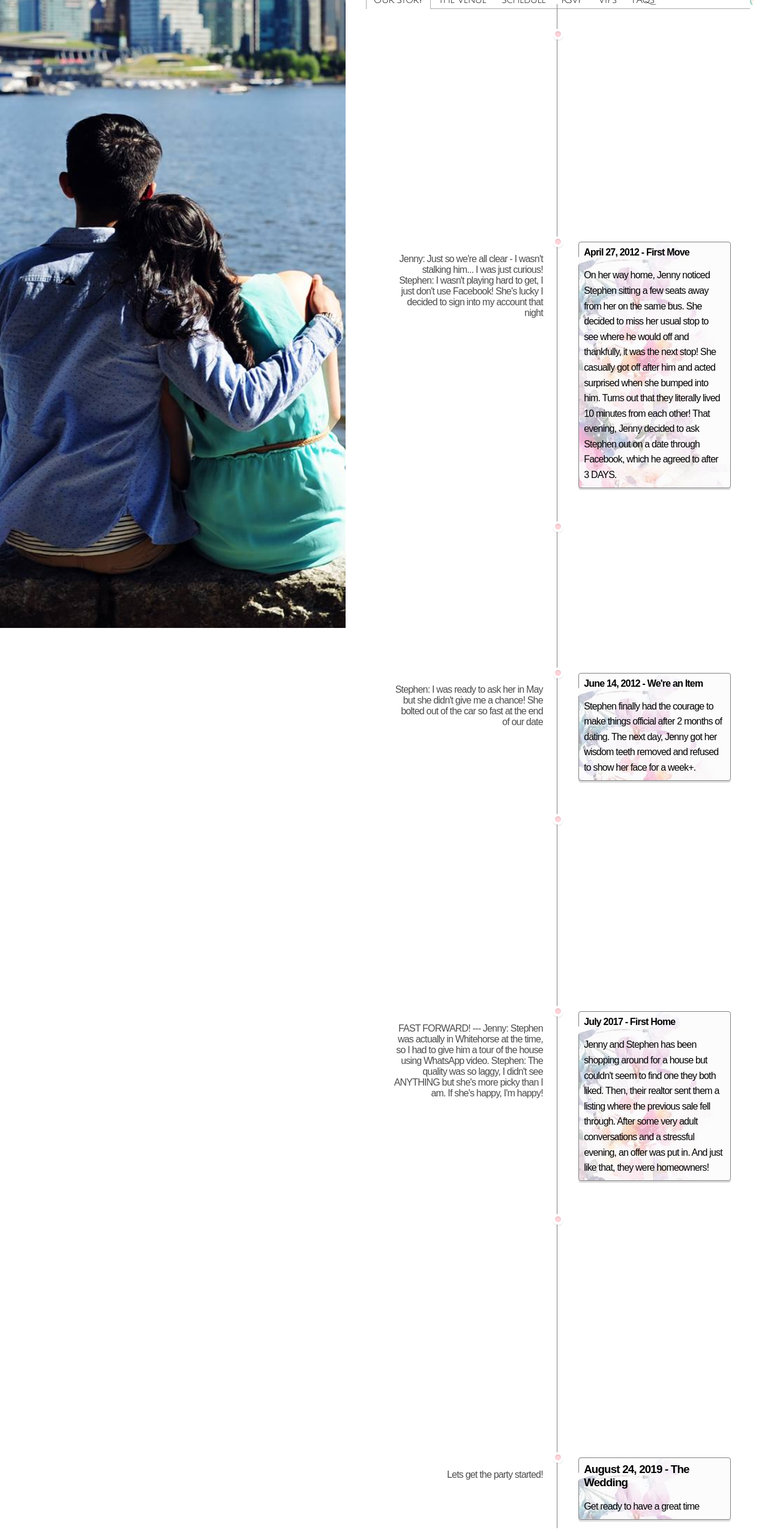
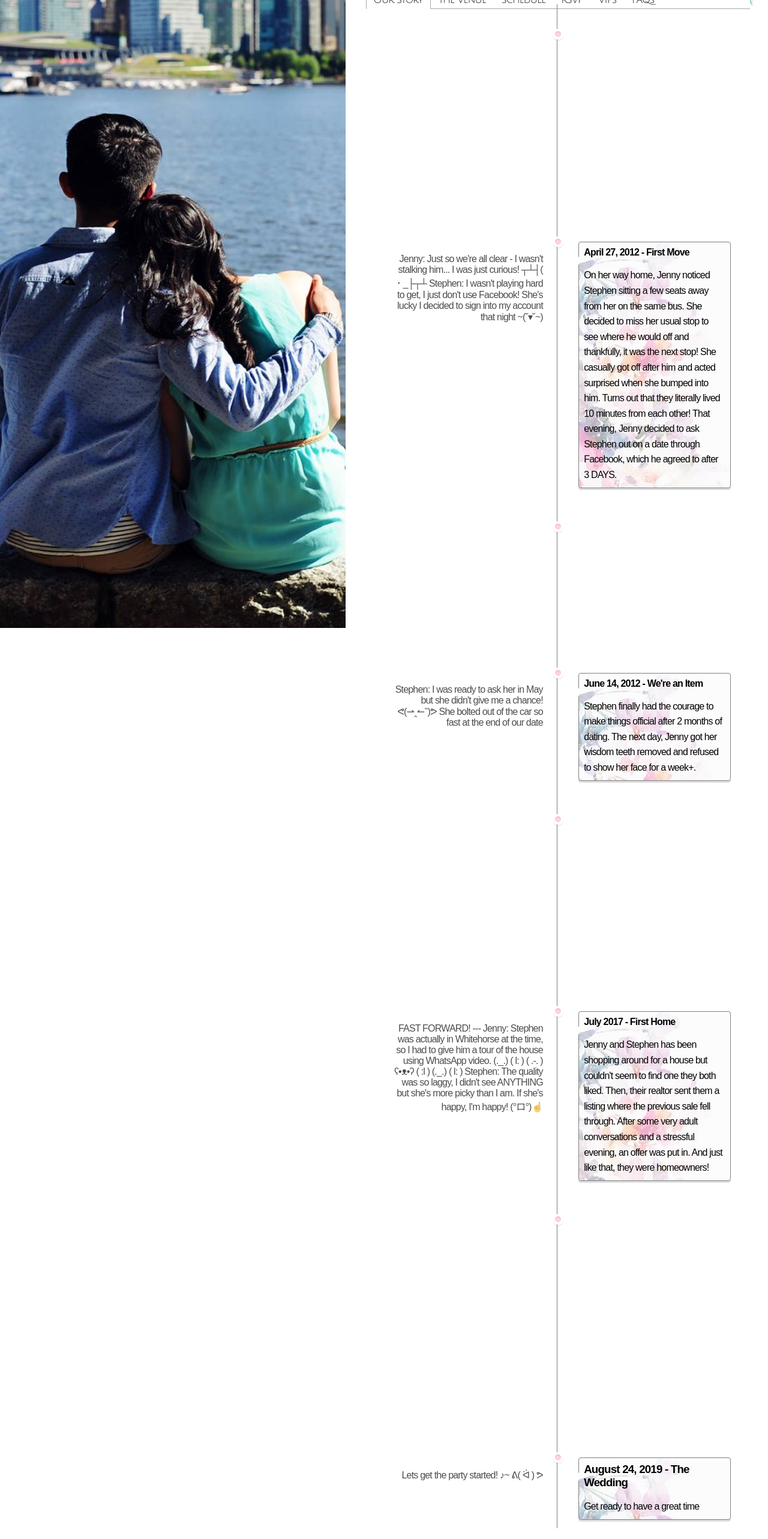
Before and after one commit to jennypoon/react_wed, a React (Create React App) app in the folder client/: page / in a window 1280 px wide. Shown: the part 153-2719 px from the top of the page at 60% size. Built offline with nearby package versions, Linux system fonts and the light colour scheme; a web font is replaced by a local one.

Commit message:
added emoji and text faces

```diff
--- a/client/src/components/OurStory.jsx
+++ b/client/src/components/OurStory.jsx
@@ -8,7 +8,7 @@ function OurStory() {
       <VerticalTimeline>
         <VerticalTimelineElement
           className="vertical-timeline-element--work"
-          date="Jenny: I think we bonded over the fact we were both from Surrey...like what are the chances?!"
+          date="Jenny: I think we bonded over the fact we were both from Surrey...like what are the chances?! (｡◕‿◕｡)"
           style={{ backgroundImage: `url(require("../images/background.jpg")}` } }
         >
           <h4 className="vertical-timeline-element-subtitle">April 15, 2012 - First Encounter </h4>
@@ -18,7 +18,7 @@ function OurStory() {
         </VerticalTimelineElement>
         <VerticalTimelineElement
           className="vertical-timeline-element--work"
-          date="Jenny: Just so we're all clear - I wasn't stalking him... I was just curious! Stephen: I wasn't playing hard to get, I just don't use Facebook! She's lucky I decided to sign into my account that night"
+          date="Jenny: Just so we're all clear - I wasn't stalking him... I was just curious! ┬┴┤( ･ _├┬┴ Stephen: I wasn't playing hard to get, I just don't use Facebook! She's lucky I decided to sign into my account that night ~(˘▾˘~)"
         >
           <h4 className="vertical-timeline-element-subtitle">April 27, 2012 - First Move</h4>
           <p>
@@ -27,7 +27,7 @@ function OurStory() {
         </VerticalTimelineElement>
         <VerticalTimelineElement
           className="vertical-timeline-element--work"
-          date="Jenny: FYI - In addition to Surrey having the best Viet restaurants in the Lower Mainland, come to Main Choice Resturant for AWESOME CHINESE FOOD! (Main Choice Restaurant is Stephen's family restaurant, I was not paid to say this ¯\_(ツ)_/¯)"
+          date="Jenny: FYI - In addition to Surrey having the best Viet restaurants in the Lower Mainland, ლ(´ڡ`ლ) come to Main Choice Resturant for AWESOME CHINESE FOOD! (Main Choice Restaurant is Stephen's family restaurant, I was not paid to say this (ღ˘⌣˘ღ))"
         >
           <h4 className="vertical-timeline-element-subtitle">May 2, 2012 - First Date</h4>
           <p>
@@ -36,7 +36,7 @@ function OurStory() {
         </VerticalTimelineElement>
         <VerticalTimelineElement
           className="vertical-timeline-element--work"
-          date="Stephen: I was ready to ask her in May but she didn't give me a chance! She bolted out of the car so fast at the end of our date"
+          date="Stephen: I was ready to ask her in May but she didn't give me a chance! ᕙ(⇀‸↼‶)ᕗ She bolted out of the car so fast at the end of our date"
         >
           <h4 className="vertical-timeline-element-subtitle">June 14, 2012 - We're an Item</h4>
           <p>
@@ -45,7 +45,7 @@ function OurStory() {
         </VerticalTimelineElement>
         <VerticalTimelineElement
           className="vertical-timeline-element--education eventBox"
-          date="Jenny: One time, He mailed french macarons from Paris to my workplace, what a sweetheart right?!"
+          date="Jenny: One time, He mailed french macarons from Paris to my workplace, what a sweetheart right?! (｡◕‿‿◕｡)"
         >
           <h4 className="vertical-timeline-element-subtitle">Sept - Dec 2012 - Long Distance</h4>
           <p>
@@ -55,7 +55,7 @@ function OurStory() {
 
          <VerticalTimelineElement
           className="vertical-timeline-element--education eventBox"
-          date="FAST FORWARD! --- Jenny: Stephen was actually in Whitehorse at the time, so I had to give him a tour of the house using WhatsApp video. Stephen: The quality was so laggy, I didn't see ANYTHING but she's more picky than I am. If she's happy, I'm happy!"
+          date="FAST FORWARD! --- Jenny: Stephen was actually in Whitehorse at the time, so I had to give him a tour of the house using WhatsApp video. (._.) ( l: ) ( .-. ) ʕ•ᴥ•ʔ ( :l ) (._.) ( l: ) Stephen: The quality was so laggy, I didn't see ANYTHING but she's more picky than I am. If she's happy, I'm happy! (°ロ°)☝"
         >
           <h4 className="vertical-timeline-element-title">July 2017 - First Home</h4>
           <p>
@@ -65,7 +65,7 @@ function OurStory() {
         </VerticalTimelineElement>
         <VerticalTimelineElement
           className="vertical-timeline-element--education eventBox"
-          date="Jenny: He doesn't even know how to play the piano! I was so impressed! I don't even know when he had the time to practice since we see each other pretty much everyday!"
+          date="Jenny: He doesn't even know how to play the piano! I was so impressed! ♥‿♥ I don't even know when he had the time to practice since we see each other pretty much everyday! (ﾉ◕ヮ◕)ﾉ*:･ﾟ✧"
         >
           <h4 className="vertical-timeline-element-subtitle">January 28, 2012 - The Proposal</h4>
           <p>
@@ -75,7 +75,7 @@ function OurStory() {
 
         <VerticalTimelineElement
           className="vertical-timeline-element--education"
-          date="Lets get the party started!"
+          date="Lets get the party started! ♪~ ᕕ( ᐛ ) ᕗ"
         >
           <h3 className="vertical-timeline-element-title">August 24, 2019 - The Wedding</h3>
           <p>
```
